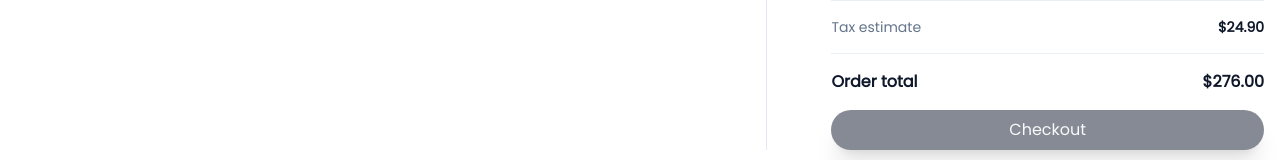
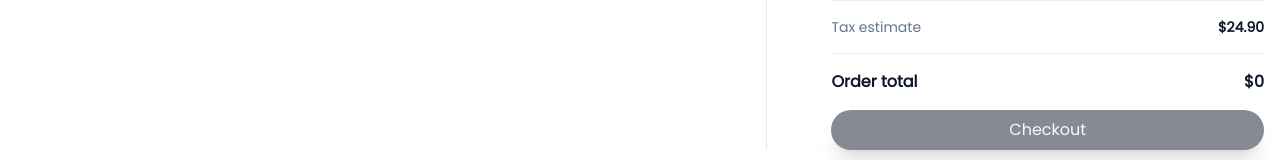
Before and after one commit to Itskrish01/nextjs-ecommerce-app, a Next.js app: page /cart in a window 1280 px wide. Shown: the part 494-654 px from the top of the page. Built offline with nearby package versions, Linux system fonts and the light colour scheme.

Commit message:
fixed cart amount issue

```diff
--- a/src/pages/cart.js
+++ b/src/pages/cart.js
@@ -15,9 +15,11 @@ const cart = () => {
   const router = useRouter();
   const { cartItems } = useCart();
   const total = cartItems.reduce(
-    (acc, item) => acc + item.price * item.quantity,
+    (acc, item) => acc + item.price * item.quantity + 24.0,
     0
   );
+
+  const totalWithTax = total + 24.0 + 5.0;
 
   const handleCheckout = async () => {
     toast.loading("Redirecting...", { id: "fakeLoading" });
@@ -93,7 +95,7 @@ const cart = () => {
                   </div>
                   <div className="flex justify-between font-semibold text-slate-900  text-base pt-4">
                     <span>Order total</span>
-                    <span>$276.00</span>
+                    <span>${total !== 0 ? totalWithTax.toFixed(2) : 0.0}</span>
                   </div>
                 </div>
                 <div className="mt-4">
```
